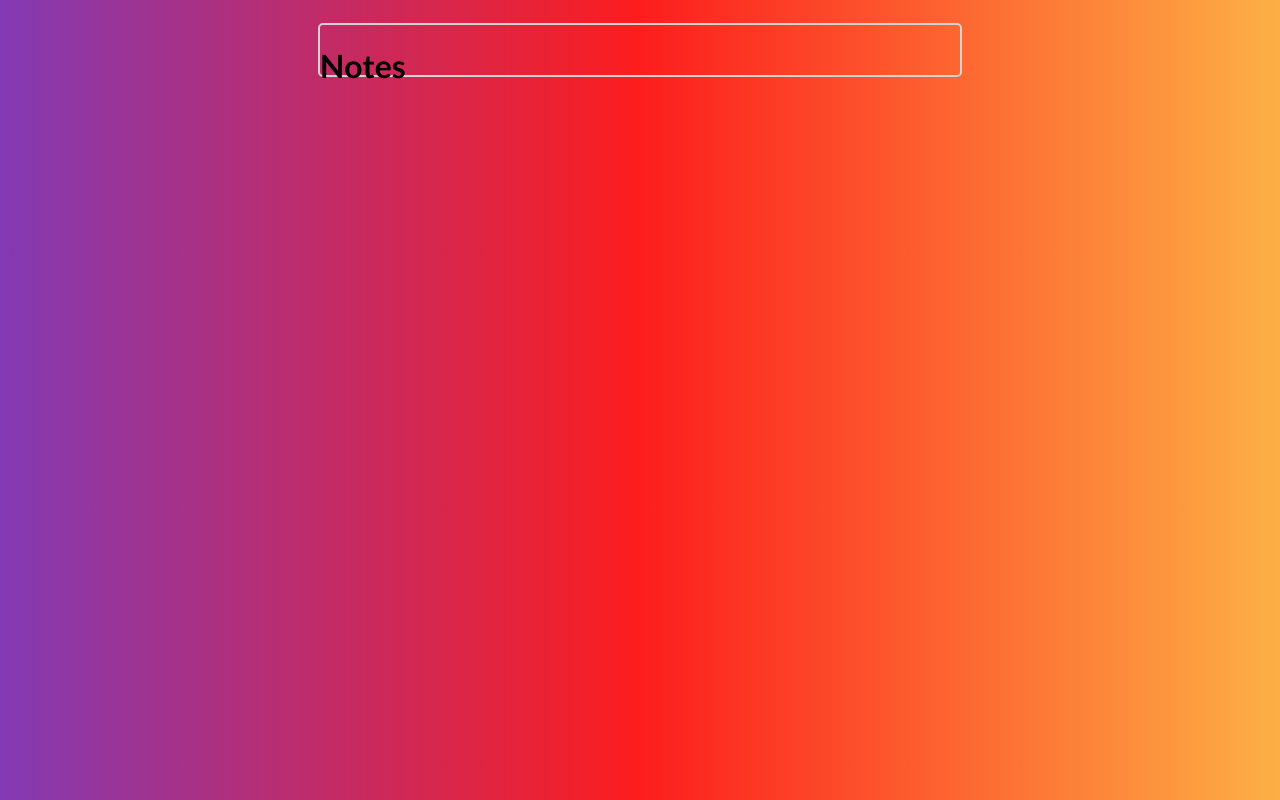
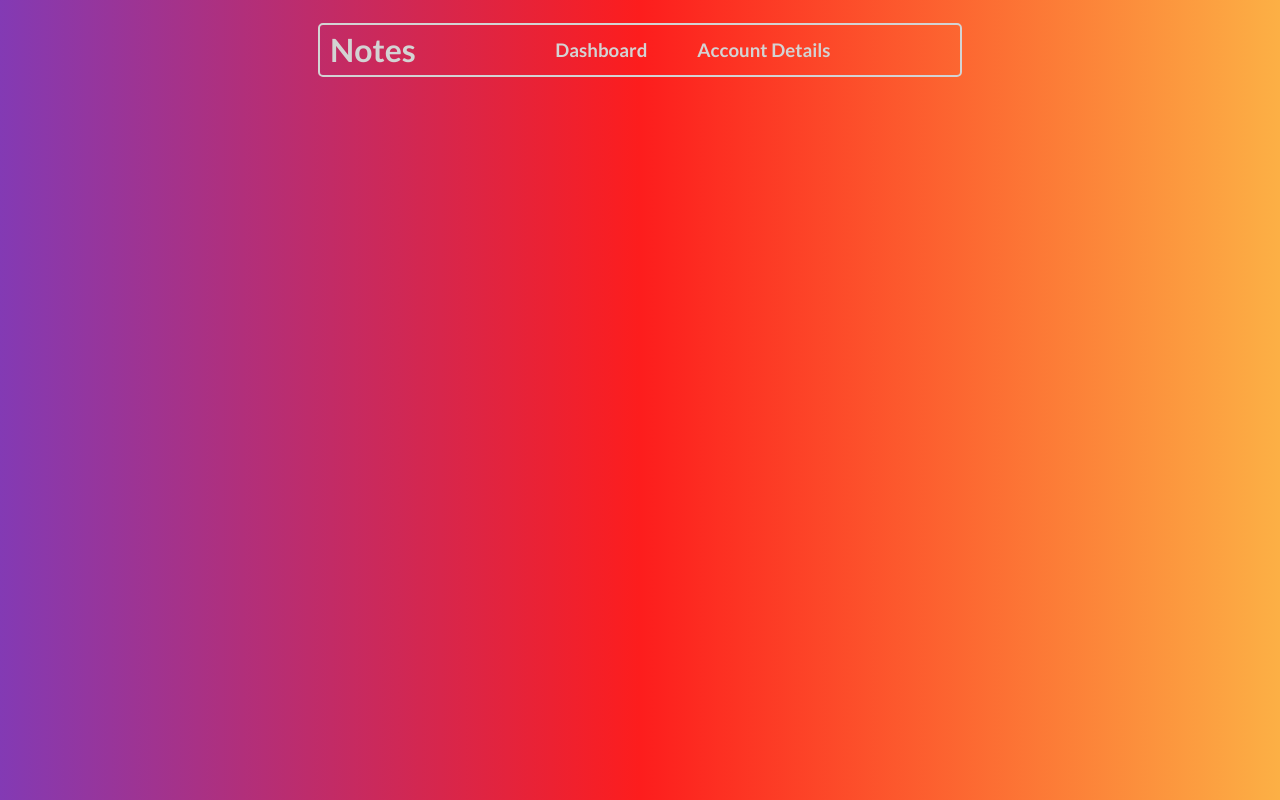
Before and after one commit to veljkobelic/web-app, a React (Vite) app in the folder web-app/: page / in a window 1280 px wide. Built offline with nearby package versions, Linux system fonts and the light colour scheme.

Commit message:
Adding more elements to header

```diff
--- a/web-app/src/header.jsx
+++ b/web-app/src/header.jsx
@@ -1,9 +1,14 @@
 import React from "react";
 
 function Header(){
-    return (<div className="header">
+    return (
+    <div className="header">
         <div className="headingBox">
-            <h1>Notes</h1>
+            <h1 className="heading">Notes</h1>
+            <div className="navbar">
+                <h3>Dashboard</h3>
+                <h3>Account Details</h3>
+            </div>
         </div>
     </div>);
 }
```
